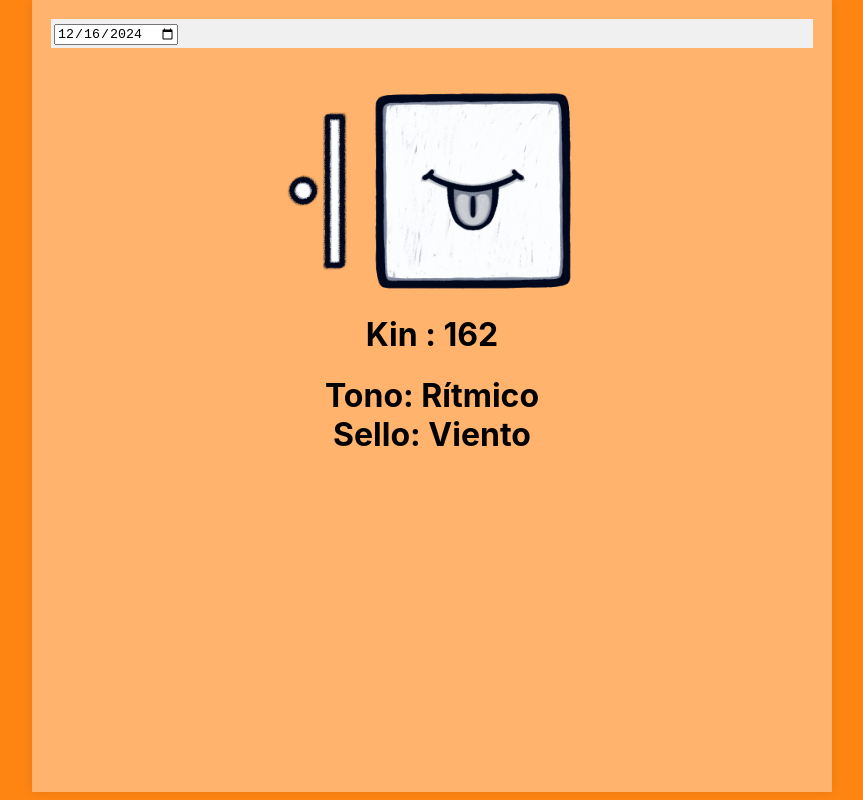
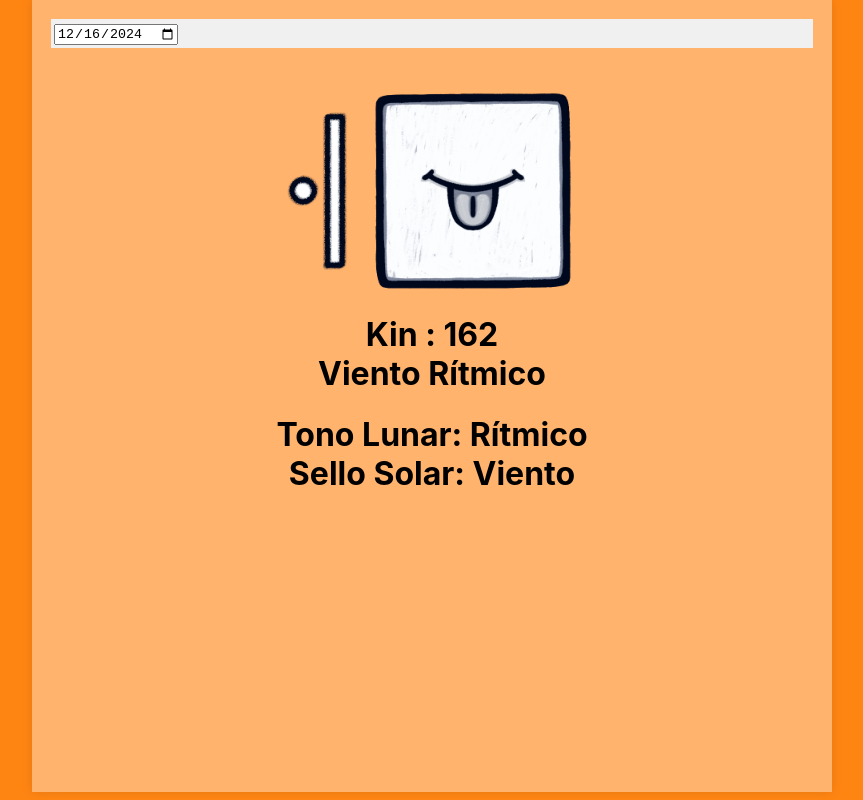
Before and after one commit to LihueMaidanaAvaca/KinAppReactBeta, a React (Create React App) app: page / in a window 1280 px wide. Shown: the whole page, without its empty margins (208-1071 px from the left). Built offline with nearby package versions, Linux system fonts and the light colour scheme.

Commit message:
datos basicos

```diff
--- a/src/pages/HomePage.tsx
+++ b/src/pages/HomePage.tsx
@@ -25,15 +25,16 @@ function HomePage({ selectedDate }: HomePageProps) {
       {/* Mostrar el número Kin calculado */}
       {kinData?.kinNumber && (
         <h1 style={{ marginTop: '20px', fontWeight: 'bold', textAlign: 'center' }}>
-          Kin : {kinData.kinNumber}
+          Kin : {kinData.kinNumber}<br/>
+          {kinData.sealName} {kinData.toneName}
         </h1>
       )}
 
       {/* Mostrar info de tono y sello */}
       {kinData && (
         <h1 style={{ textAlign: 'center' }}>
-          Tono: {kinData.toneName} <br />
-          Sello: {kinData.sealName}
+          Tono Lunar: {kinData.toneName} <br />
+          Sello Solar: {kinData.sealName}
         </h1>
       )}
     </div>
```
